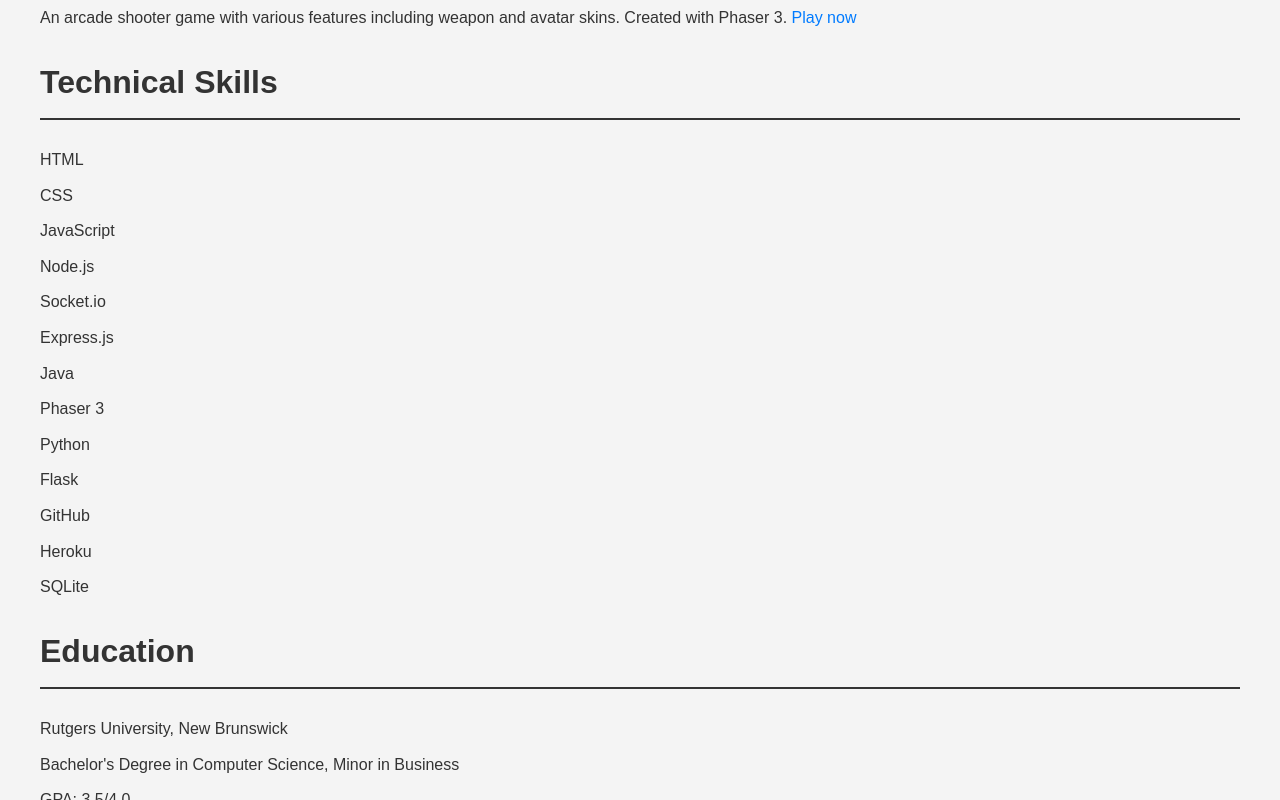
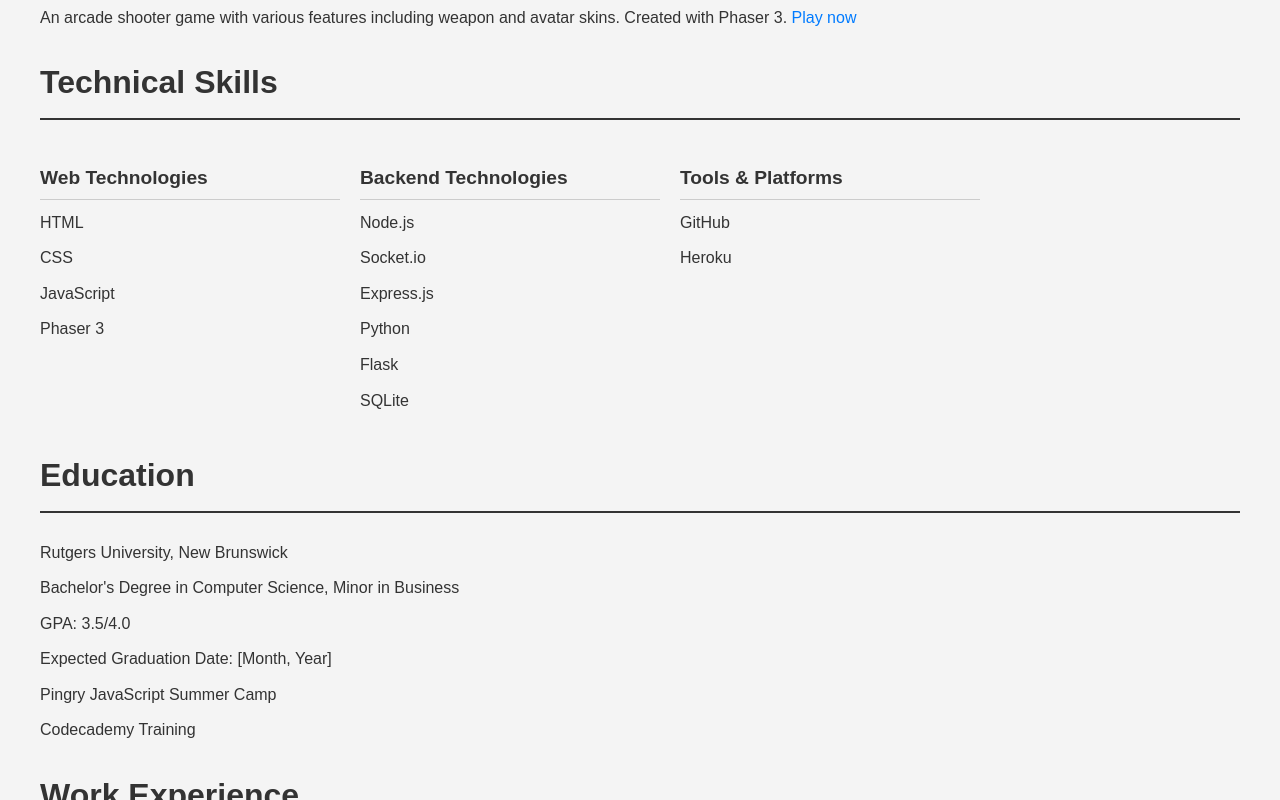
Before and after one commit to jeremyhu134/jeremydeveloper, a plain HTML site: page resume.html in a window 1280 px wide. Shown: the part 737-1537 px from the top of the page. Drawn offline with Linux system fonts and the light colour scheme.

Commit message:
Add files via upload

```diff
--- a/resume.html
+++ b/resume.html
@@ -60,21 +60,35 @@
 
         <section class="skills">
             <h1>Technical Skills</h1>
+            <div class="skills-container">
+                <div class="skills-column">
+                    <h2>Web Technologies</h2>
                     <ul class="descriptions">
                         <li>HTML</li>
                         <li>CSS</li>
                         <li>JavaScript</li>
+                        <li>Phaser 3</li>
+                    </ul>
+                </div>
+                <div class="skills-column">
+                    <h2>Backend Technologies</h2>
+                    <ul class="descriptions">
                         <li>Node.js</li>
                         <li>Socket.io</li>
                         <li>Express.js</li>
-                <li>Java</li>
-                <li>Phaser 3</li>
                         <li>Python</li>
                         <li>Flask</li>
+                        <li>SQLite</li>
+                    </ul>
+                </div>
+                <div class="skills-column">
+                    <h2>Tools & Platforms</h2>
+                    <ul class="descriptions">
                         <li>GitHub</li>
                         <li>Heroku</li>
-                <li>SQLite</li>
                     </ul>
+                </div>
+            </div>
         </section>
 
         <section class="education">
--- a/style.css
+++ b/style.css
@@ -107,6 +107,27 @@ ul.descriptions li {
     margin-bottom: 10px;
 }
 
+/* Skills Section */
+.skills-container {
+    display: flex;
+    flex-wrap: wrap;
+    gap: 20px;
+}
+
+.skills-column {
+    flex: 1;
+    min-width: 200px; /* Adjust as needed */
+    max-width: 300px; /* Adjust as needed */
+}
+
+.skills-column h2 {
+    font-size: 1.2em;
+    color: #333;
+    border-bottom: 1px solid #ccc;
+    padding-bottom: 5px;
+    margin-bottom: 10px;
+}
+
 /* Responsive Design */
 @media (max-width: 768px) {
     .profile {
@@ -117,4 +138,8 @@ ul.descriptions li {
     .pfp {
         margin: 0 auto 20px;
     }
+
+    .skills-container {
+        flex-direction: column;
+    }
 }
```
Lines whose indentation alone changed are shown as unchanged.
